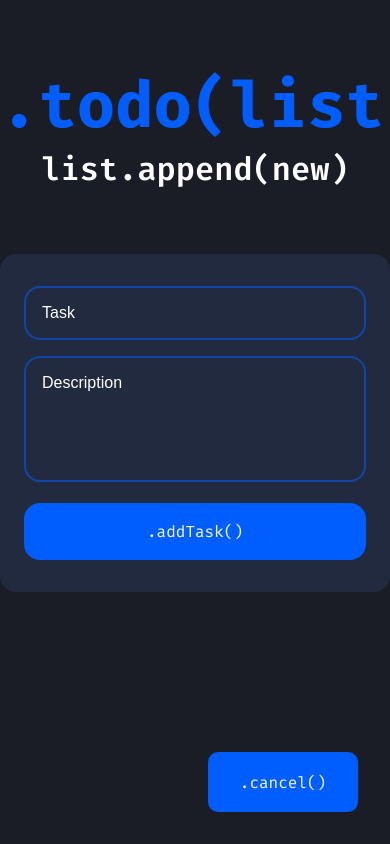
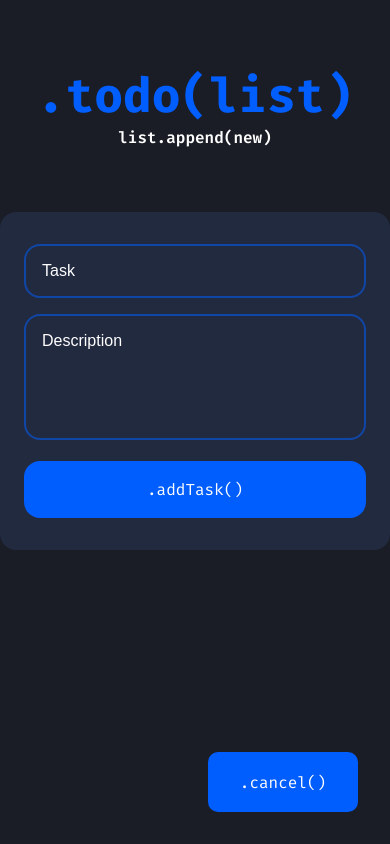
Before and after one commit to teraprath/todo-list, a Flask app: page /new in a window 390 px wide; the page is wider, and only the part inside the window is pictured. Run offline with Flask 2, Linux system fonts and the light colour scheme; parts of the project's set-up code (start-up, migrations or seed data) failed here and were passed over; some libraries are stand-ins or nearby versions.

Commit message:
Update Responsive
+ Responsive Headline

```diff
--- a/static/style/scss/style.scss
+++ b/static/style/scss/style.scss
@@ -193,3 +193,27 @@ body {
         color: $red;
     }
 }
+
+@media (max-width: 900px) {
+    body {
+        section {
+            h2 {
+                font-size: 1.5rem;
+            }
+        }
+    }
+}
+
+@media (max-width: 640px) {
+    body {
+        section {
+            h1 {
+                font-size: 3rem;
+            }
+
+            h2 {
+                font-size: 1rem;
+            }
+        }
+    }
+}
```
Also changed, not shown: static/style/css/style.css (+15 -0 lines), static/style/min/style.min.css.
